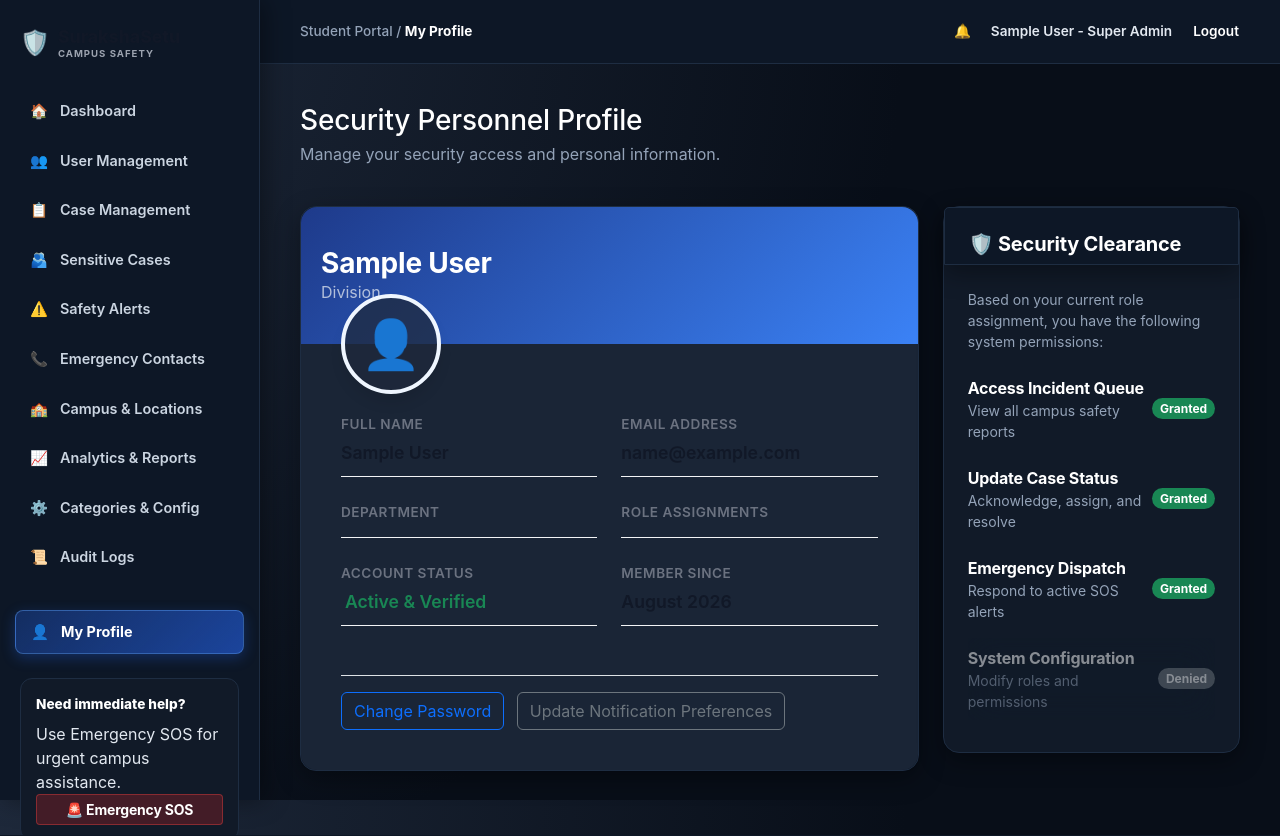
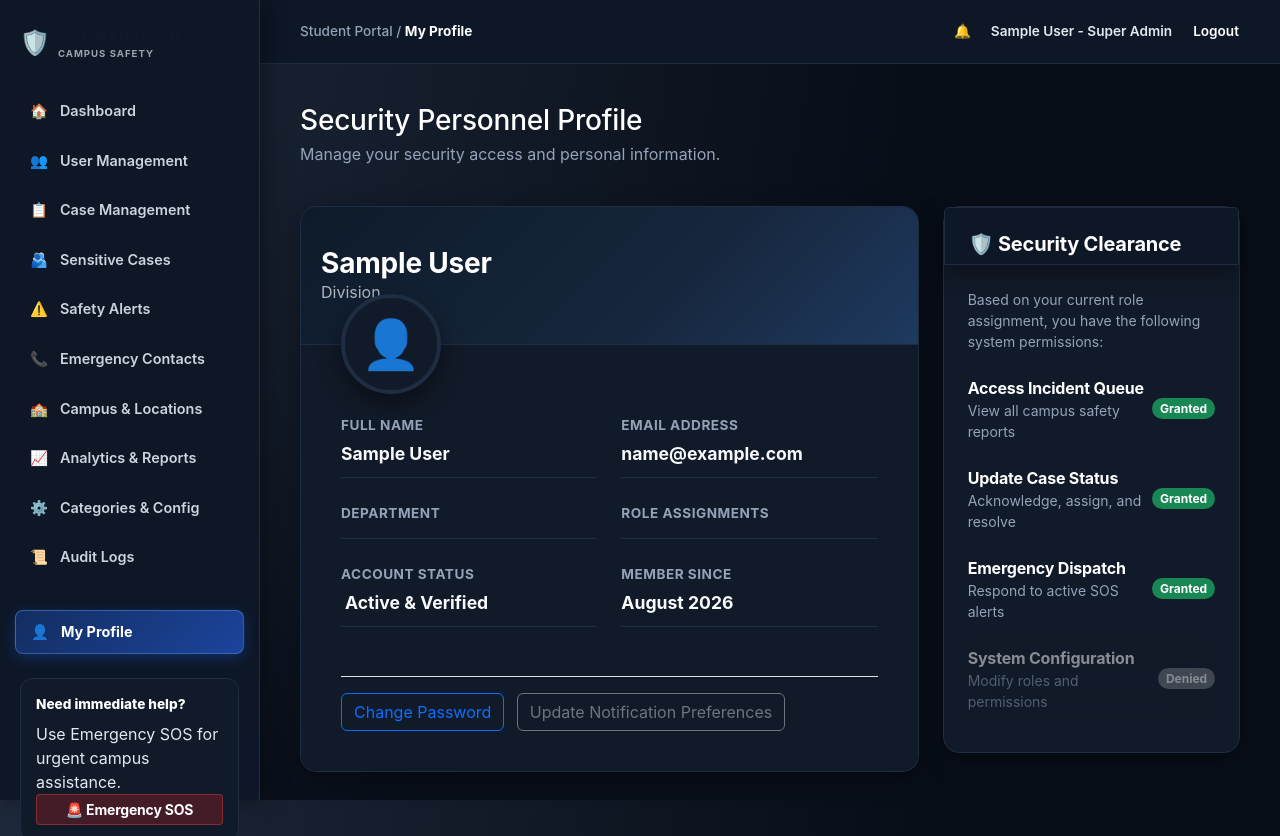
Before and after one commit to Sapna615/SurakshaSetu, an ASP.NET Core app: page /Security/Profile in a window 1280 px wide. Run offline with ASP.NET Core 8, Linux system fonts and the light colour scheme; the visitor is signed in with stand-in values (Sample User, id 1); some libraries are stand-ins or nearby versions.

Commit message:
Eliminate all white backgrounds from Security portal pages and dropdowns with Deep Navy and Charcoal theme

```diff
--- a/SurakshaSetu/Views/Security/Dashboard.cshtml
+++ b/SurakshaSetu/Views/Security/Dashboard.cshtml
@@ -163,7 +163,7 @@
 
     <div class="col-lg-4">
         <!-- Quick Actions -->
-        <div class="card border-0 shadow-sm rounded-4 mb-4" style="background-color: #f8fafc;">
+        <div class="card border-0 shadow-sm rounded-4 mb-4" style="background-color: #111a28 !important; border: 1px solid #1e2d42 !important;">
             <div class="card-body p-4">
                 <h5 class="fw-bold mb-3">Quick Actions</h5>
                 <a href="/Security/IncidentQueue" class="btn btn-primary w-100 mb-2 py-2 fw-bold text-start"><i class="bi bi-shield-fill-check me-2"></i> Review All Incidents</a>
--- a/SurakshaSetu/Views/Security/Profile.cshtml
+++ b/SurakshaSetu/Views/Security/Profile.cshtml
@@ -8,17 +8,18 @@
 
 <style>
     .profile-header {
-        background: linear-gradient(135deg, #1e3a8a 0%, #3b82f6 100%);
+        background: linear-gradient(135deg, #0d1b2a 0%, #17263d 60%, #1e3a5f 100%) !important;
         color: white;
         padding: 40px 20px;
         border-radius: 16px 16px 0 0;
         position: relative;
+        border-bottom: 1px solid #1e2d42;
     }
     .profile-avatar {
         width: 100px;
         height: 100px;
-        background-color: rgba(30, 41, 59, 0.75) !important;
-        border: 4px solid #eff6ff;
+        background-color: #111a28 !important;
+        border: 4px solid #1e2d42 !important;
         border-radius: 50%;
         display: flex;
         align-items: center;
@@ -27,27 +28,27 @@
         position: absolute;
         bottom: -50px;
         left: 40px;
-        box-shadow: 0 10px 15px -3px rgba(0, 0, 0, 0.1);
+        box-shadow: 0 10px 25px rgba(0, 0, 0, 0.4);
     }
     .profile-body {
         padding: 70px 40px 40px 40px;
-        background-color: rgba(30, 41, 59, 0.75) !important;
+        background-color: #111a28 !important;
         border-radius: 0 0 16px 16px;
     }
     .info-label {
         font-size: 0.85rem;
-        font-weight: 600;
-        color: #6b7280;
+        font-weight: 700;
+        color: #94a3b8 !important;
         text-transform: uppercase;
         letter-spacing: 0.5px;
         margin-bottom: 5px;
     }
     .info-value {
         font-size: 1.1rem;
-        font-weight: 600;
-        color: #111827;
+        font-weight: 700;
+        color: #f8fafc !important;
         margin-bottom: 25px;
-        border-bottom: 1px solid #f3f4f6;
+        border-bottom: 1px solid #1e2d42 !important;
         padding-bottom: 10px;
     }
 </style>
```
Also changed, not shown: SurakshaSetu/Views/Security/ChangePassword.cshtml (+13 -10 lines), SurakshaSetu/Views/Shared/_SecurityLayout.cshtml (+6 -6 lines).
